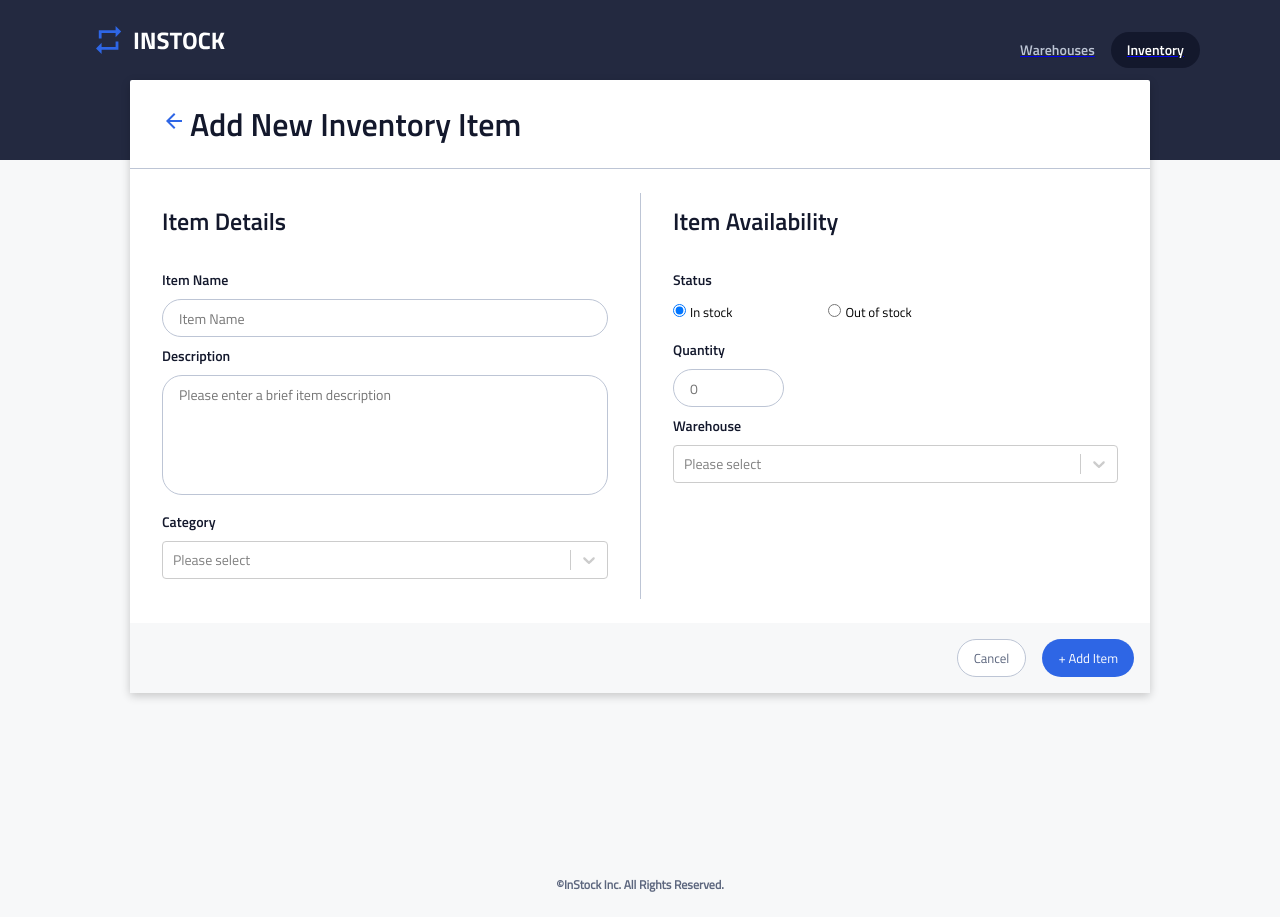
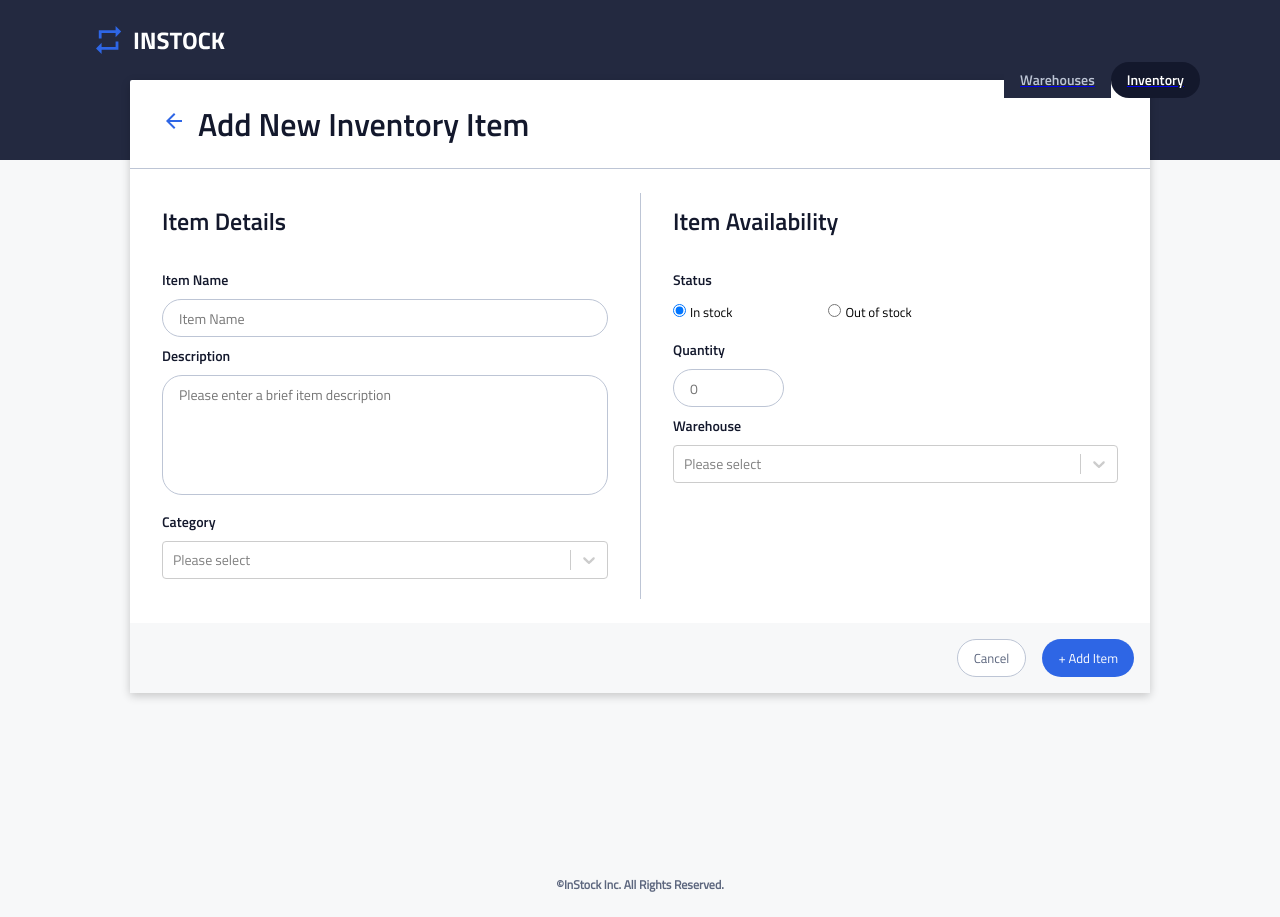
Before and after one commit to nikmunjal/Group5-InStock, a React (Create React App) app: page /inventory/add in a window 1280 px wide. Built offline with nearby package versions, Linux system fonts and the light colour scheme; no server answers.

Commit message:
fixed some header styling for movile

```diff
--- a/src/components/Header.scss
+++ b/src/components/Header.scss
@@ -23,9 +23,12 @@
 .header__logo {
     max-width: 50%;
     align-self: center;
-    margin-bottom: 5rem;
-    margin-left: 1rem;
+    margin-bottom: 2rem;
 
+    @include tablet {
+        margin-bottom: 5rem;
+        margin-left: 1rem;
+    }
 };
 
 
@@ -33,7 +36,7 @@
 .header__links {
     display: flex;
     justify-content: flex-end;
-    padding: 1rem 0;
+    align-items: center;
 
     @include tablet {
         margin-left: auto;
--- a/src/components/WarehouseDetail/WarehouseDetail.scss
+++ b/src/components/WarehouseDetail/WarehouseDetail.scss
@@ -14,7 +14,7 @@ body {
     border-radius: 3px;
     margin: 0 2rem;
     background: white;
-    margin-top: -1.25rem;
+    margin-top: -2rem;
 
     @include tablet {
     margin-top: -5rem;
--- a/src/page/AddInventory/AddInventory.scss
+++ b/src/page/AddInventory/AddInventory.scss
@@ -3,7 +3,7 @@
 // @use "../../styles/partials/variables" as *;
 
 .add-inv {
-    margin: -4rem 1.5rem 1rem;
+    margin: -2.75rem 1.5rem 1rem;
     background-color: white;
     box-shadow: 0 3px 10px rgb(0 0 0 / 0.2);
     border-radius: 2px;
@@ -21,7 +21,7 @@
         display: flex;
         justify-content: center;
         align-items: center;
-        padding: 1.5rem 0;
+        padding: 1.5rem 1rem;
 
     @include tablet {
         border-bottom: 1px solid $cloud;
@@ -32,7 +32,7 @@
 
     &__title {
         @include h1-header($instock-black, left);
-        padding-left: 0.25rem;
+        padding-left: 0.75rem;
     }
 
     &__container {
```
